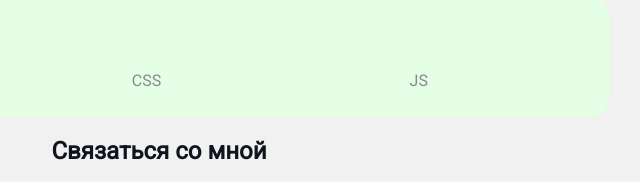
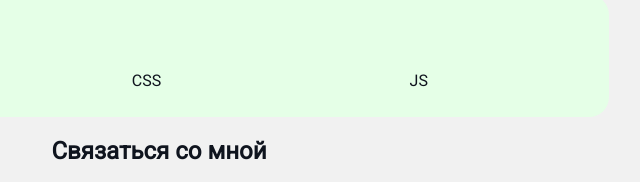
Before and after one commit to Eduard0209/CV, a plain HTML site: page index.html in a window 1280 px wide. Shown: the part 566-748 px from the top of the page, 481-1121 px from the left. Drawn offline with Linux system fonts and the light colour scheme.

Commit message:
Update styles.css

```diff
--- a/css/styles.css
+++ b/css/styles.css
@@ -106,10 +106,6 @@ a:visited{
 .table td {
      padding-bottom: 10px;
     }
-.table td:nth-child(2),
-table td:nth-child(3){
-    color: #86898f;
-}
 .contact{
     text-align: left;
 
```
